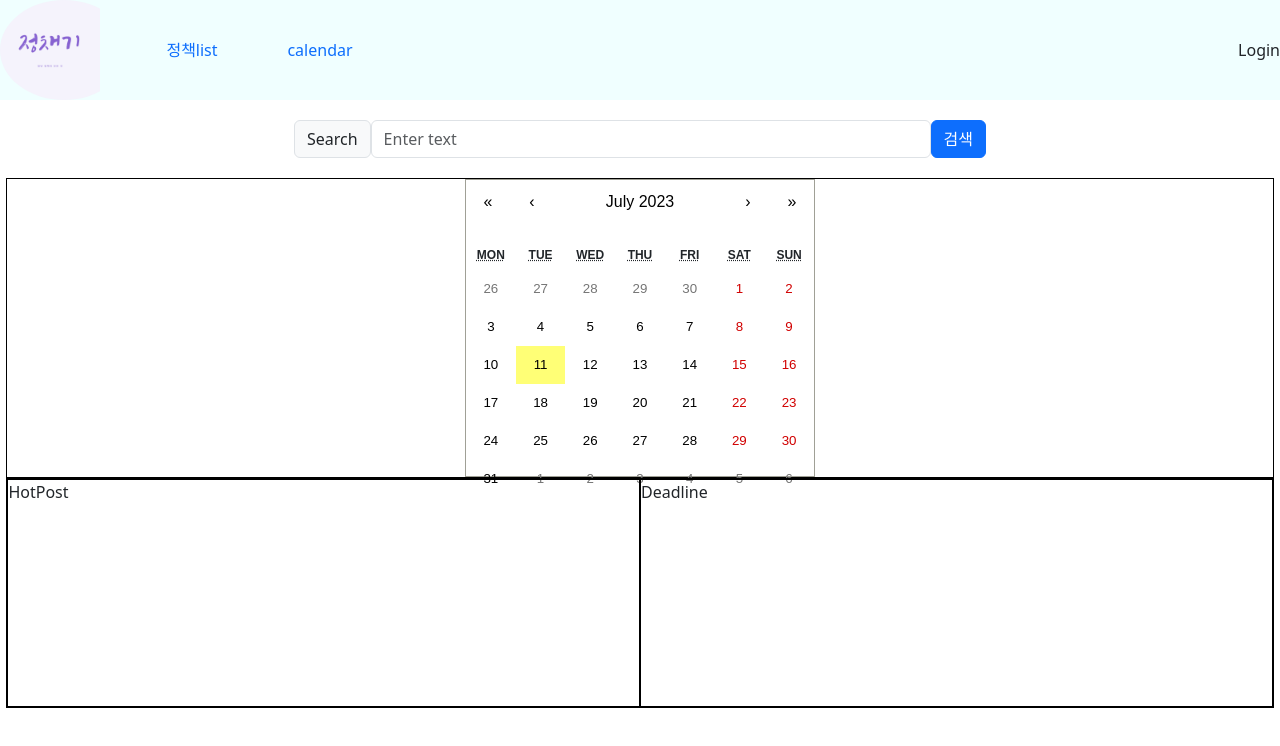
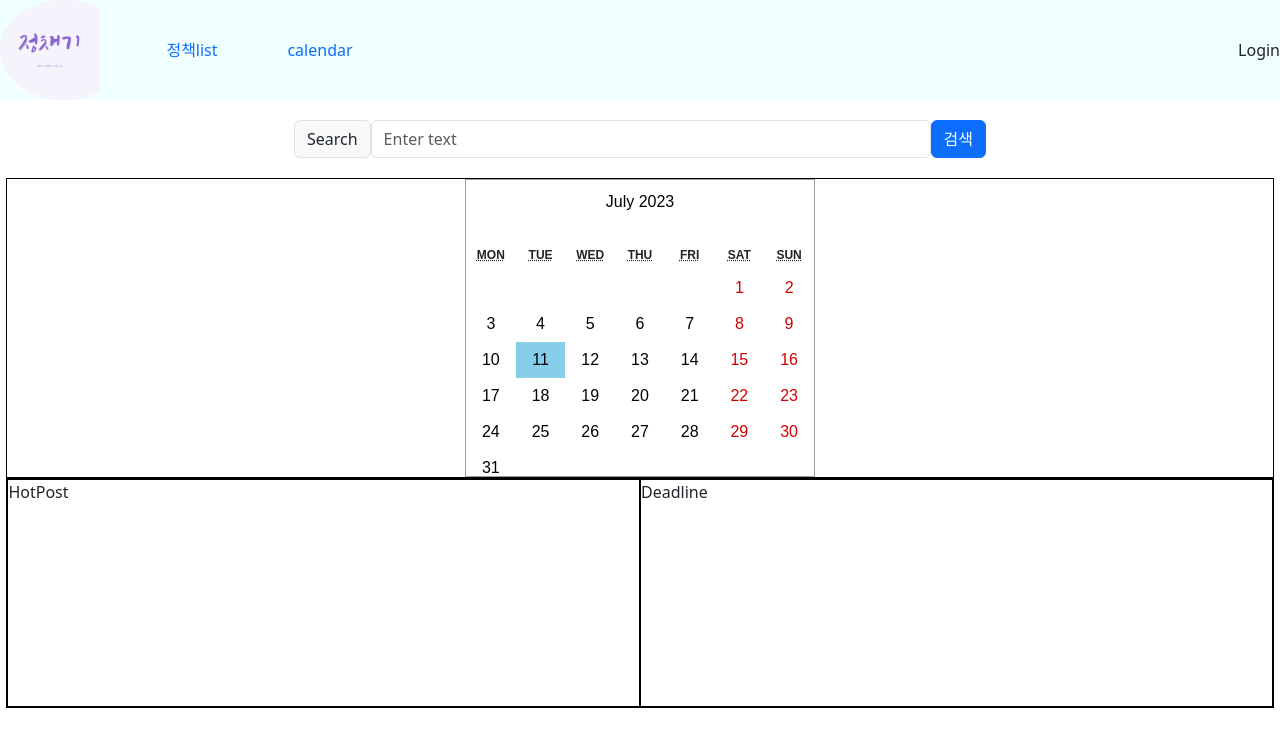
Before and after one commit to jihaneol/Jeongchaegi, a React (Create React App) app in the folder frontend/: page / in a window 1280 px wide. Shown: the top 746 px of the page. Built offline with nearby package versions, Linux system fonts and the light colour scheme.

Commit message:
feat : apply react calendar library and make css file

```diff
--- /dev/null
+++ b/frontend/src/components/HomeCalendar.jsx
@@ -0,0 +1,27 @@
+import ReactCalendar from "react-calendar";
+import '../styles/HomeCalendar.css'
+import home_styles from "../styles/Home.module.css";
+
+export default function HomeCalendar() {
+  function calendarClick(v) {
+    console.log(v);
+  }
+  return (
+    <div className={home_styles.home_calendar_wrap}>
+      <ReactCalendar
+        minDetail="month"
+        maxDetail="month"
+        nextLabel={null}
+        prevLabel={null}
+        next2Label={null}
+        prev2Label={null}
+        showNeighboringMonth={false}
+        formatDay={(locale, date) =>
+          date.toLocaleString("en", { day: "numeric" })
+        }
+        onClickDay={calendarClick}
+        className={home_styles.home_calendar_center}
+      />
+    </div>
+  );
+}
--- a/frontend/src/routes/Home.jsx
+++ b/frontend/src/routes/Home.jsx
@@ -3,23 +3,8 @@
 import HotPost from "../components/HotPost";
 import home_styles from "../styles/Home.module.css";
 import Deadline from "../components/Deadline";
-import Calendar from "react-calendar";
+import HomeCalendar from "../components/HomeCalendar";
 
-import 'react-calendar/dist/Calendar.css';
-
-function HomeCalendar() {
-  function calendarClick(v) {
-    console.log(v);
-  }
-  return (
-    <div className={home_styles.home_calendar_wrap}>
-      <Calendar
-      onClickDay={calendarClick}
-      className={home_styles.home_calendar_center}
-      />
-    </div>
-  );
-}
 
 export default function Home() {
   return (
--- /dev/null
+++ b/frontend/src/styles/HomeCalendar.css
@@ -0,0 +1,145 @@
+.react-calendar {
+	width: 350px;
+	max-width: 100%;
+	background: white;
+	border: 1px solid #a0a096;
+	font-family: Arial, Helvetica, sans-serif;
+	line-height: 1.125em;
+  }
+
+  .react-calendar--doubleView {
+	width: 700px;
+  }
+
+  .react-calendar--doubleView .react-calendar__viewContainer {
+	display: flex;
+	margin: -0.5em;
+  }
+
+  .react-calendar--doubleView .react-calendar__viewContainer > * {
+	width: 50%;
+	margin: 0.5em;
+  }
+
+  .react-calendar,
+  .react-calendar *,
+  .react-calendar *:before,
+  .react-calendar *:after {
+	-moz-box-sizing: border-box;
+	-webkit-box-sizing: border-box;
+	box-sizing: border-box;
+  }
+
+  .react-calendar button {
+	margin: 0;
+	border: 0;
+	outline: none;
+  }
+
+  .react-calendar button:enabled:hover {
+	cursor: pointer;
+  }
+
+  .react-calendar__navigation {
+	display: flex;
+	height: 44px;
+	margin-bottom: 1em;
+	cursor:not-allowed
+  }
+
+  .react-calendar__navigation button {
+	min-width: 44px;
+	background: none;
+  }
+
+  .react-calendar__navigation button:disabled {
+	background-color: none;
+	color: black;
+  }
+
+  .react-calendar__navigation button:enabled:hover,
+  .react-calendar__navigation button:enabled:focus {
+	background-color: #e6e6e6;
+  }
+
+  .react-calendar__month-view__weekdays {
+	text-align: center;
+	text-transform: uppercase;
+	font-weight: bold;
+	font-size: 0.75em;
+  }
+
+  .react-calendar__month-view__weekdays__weekday {
+	padding: 0.5em;
+  }
+
+  .react-calendar__month-view__weekNumbers .react-calendar__tile {
+	display: flex;
+	align-items: center;
+	justify-content: center;
+	font-size: 0.75em;
+	font-weight: bold;
+  }
+
+  .react-calendar__month-view__days__day--weekend {
+	color: #d10000;
+  }
+
+  .react-calendar__month-view__days__day--neighboringMonth {
+	color: #757575;
+  }
+
+  .react-calendar__year-view .react-calendar__tile,
+  .react-calendar__decade-view .react-calendar__tile,
+  .react-calendar__century-view .react-calendar__tile {
+	padding: 2em 0.5em;
+  }
+
+  .react-calendar__tile {
+	max-width: 100%;
+	padding: 10px 6.6667px;
+	background: none;
+	text-align: center;
+	line-height: 16px;
+  }
+
+  .react-calendar__tile:disabled {
+	background-color: #f0f0f0;
+  }
+
+  .react-calendar__tile:enabled:hover,
+  .react-calendar__tile:enabled:focus {
+	background-color: #e6e6e6;
+  }
+
+  .react-calendar__tile--now {
+	background: skyblue;
+  }
+
+  .react-calendar__tile--now:enabled:hover,
+  .react-calendar__tile--now:enabled:focus {
+	background: gray;
+  }
+
+  .react-calendar__tile--hasActive {
+	background: #76baff;
+  }
+
+  .react-calendar__tile--hasActive:enabled:hover,
+  .react-calendar__tile--hasActive:enabled:focus {
+	background: #a9d4ff;
+  }
+
+  .react-calendar__tile--active {
+	background: #006edc;
+	color: white;
+  }
+
+  .react-calendar__tile--active:enabled:hover,
+  .react-calendar__tile--active:enabled:focus {
+	background: #1087ff;
+  }
+
+  .react-calendar--selectRange .react-calendar__tile--hover {
+	background-color: #e6e6e6;
+  }
```
